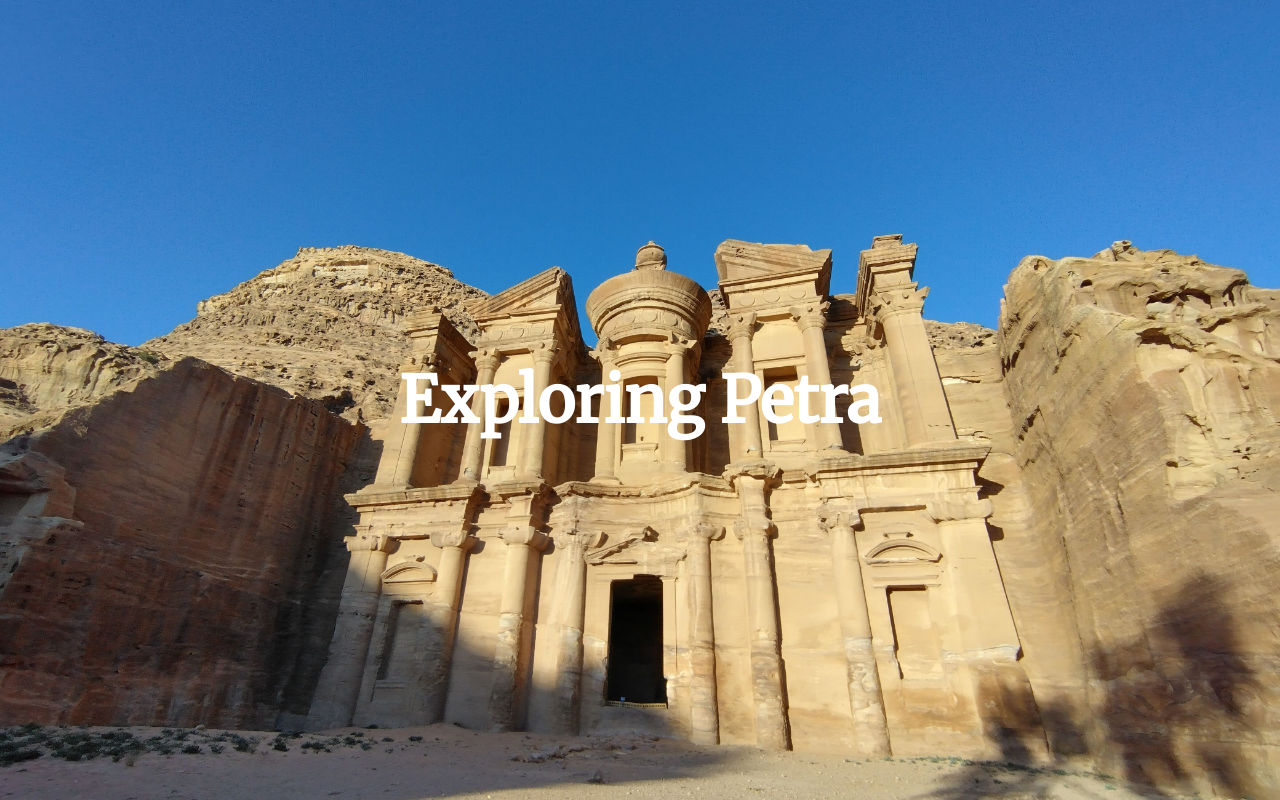
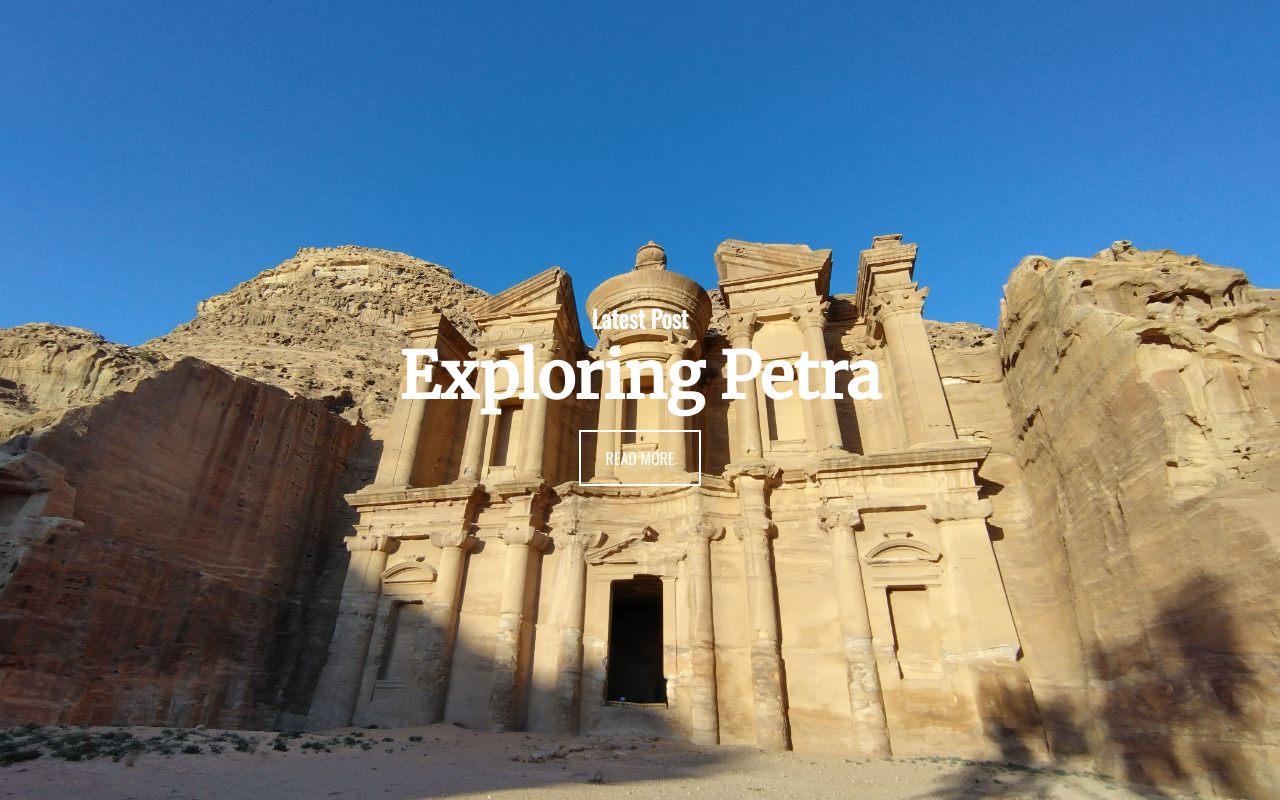
Before and after one commit to top-lingonberry/roamingreview, a Next.js app: page / in a window 1280 px wide. Built offline with nearby package versions, Linux system fonts and the light colour scheme.

Commit message:
Added ReadMore button to HeroPost.

```diff
--- a/components/hero-post.tsx
+++ b/components/hero-post.tsx
@@ -1,4 +1,5 @@
 import Image, { StaticImageData } from 'next/image'
+import ReadMore from './read-more'
 import styles from './styles/HeroPost.module.css'
 
 type Props = {
@@ -19,7 +20,11 @@ const HeroPost = ({
           objectFit='cover'
           alt='Petra, Jordan'
         />
-        <h1 className={styles.heroTitle}>{title}</h1>
+        <div className={styles.heroTitle}>
+          <h3>Latest Post</h3>
+          <h1>{title}</h1>
+          <ReadMore target={title} />
+        </div>
     </section>
   )
 }
--- /dev/null
+++ b/components/read-more.tsx
@@ -0,0 +1,17 @@
+import styles from './styles/ReadMore.module.css'
+
+type Props = {
+  target: string
+}
+
+const ReadMore = ({
+  target
+}: Props) => {
+  return (
+    <a className={styles.readMore} href={target}>
+      READ MORE
+    </a>
+  )
+}
+
+export default ReadMore
--- /dev/null
+++ b/components/styles/ReadMore.module.css
@@ -0,0 +1,16 @@
+.readMore:link, .readMore:visited {
+  font-family: 'Oswald', sans-serif;
+  background-color: transparent;
+  color: white;
+  border: 2px solid #ffffff;
+  margin: 14px;
+  padding: 14px 25px;
+  text-align: center;
+  text-decoration: none;
+  display: inline-block;
+}
+
+.readMore:hover, .readMore:active {
+  background-color: #ffffff;
+  color: #000000;
+}
--- a/styles/Index.module.css
+++ b/styles/Index.module.css
@@ -1,8 +1,3 @@
-.container {
-  display: grid;
-  grid-template-rows: 100vh auto;
-}
-
 /*
 This needs fixing so that the height (of this element and the nav-toggle
 container) is calculated based on (rem * line height). Likely to cause issues
```
